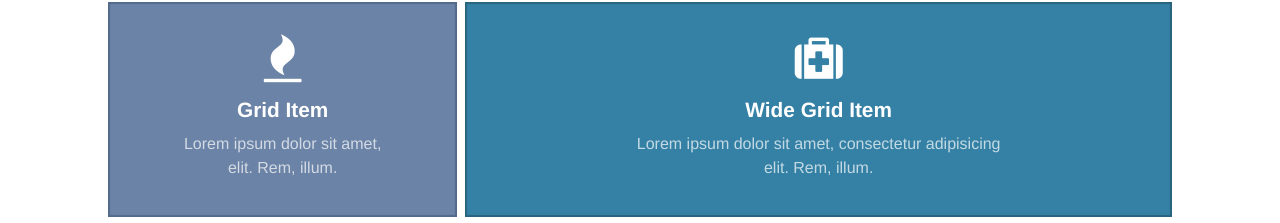
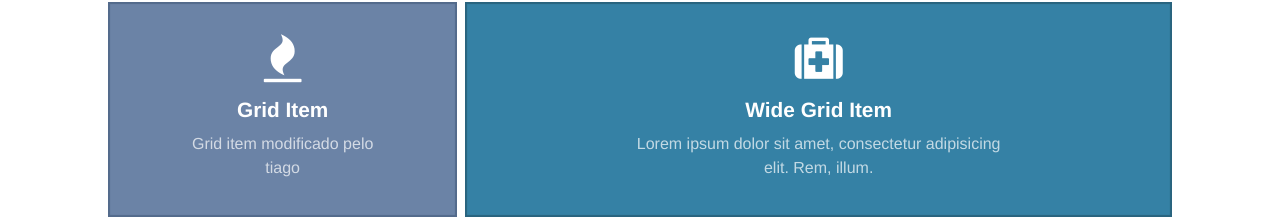
Before and after one commit to Practical-Git-Workshop/Project-2, a plain HTML site: page products.html in a window 1280 px wide. Shown: the part 162-385 px from the top of the page. Drawn offline with Linux system fonts and the light colour scheme.

Commit message:
alteracao tiago

```diff
--- a/products.html
+++ b/products.html
@@ -39,7 +39,7 @@
       <a href="javascript:void(0)" class="grid-item">
         <i class="icon-fire"></i>
         <h1>Grid Item</h1>
-        <p>Lorem ipsum dolor sit amet, elit. Rem, illum.</p>
+        <p>Grid item modificado pelo tiago</p>
       </a>
       <a href="javascript:void(0)" class="grid-item grid-item-big">
         <i class="icon-medkit"></i>
```
